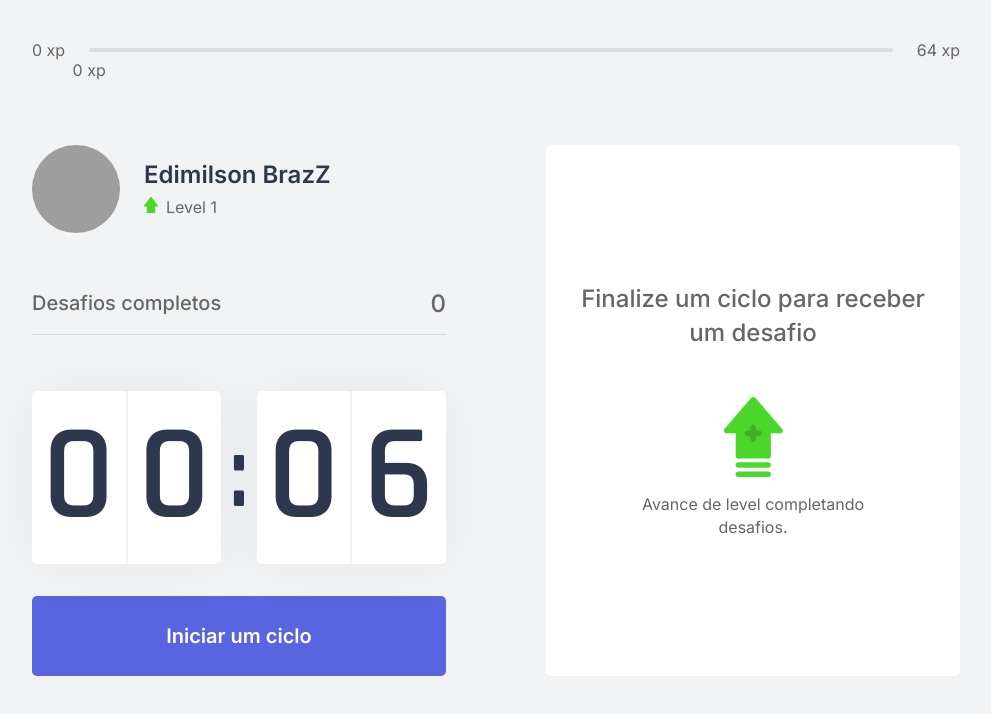
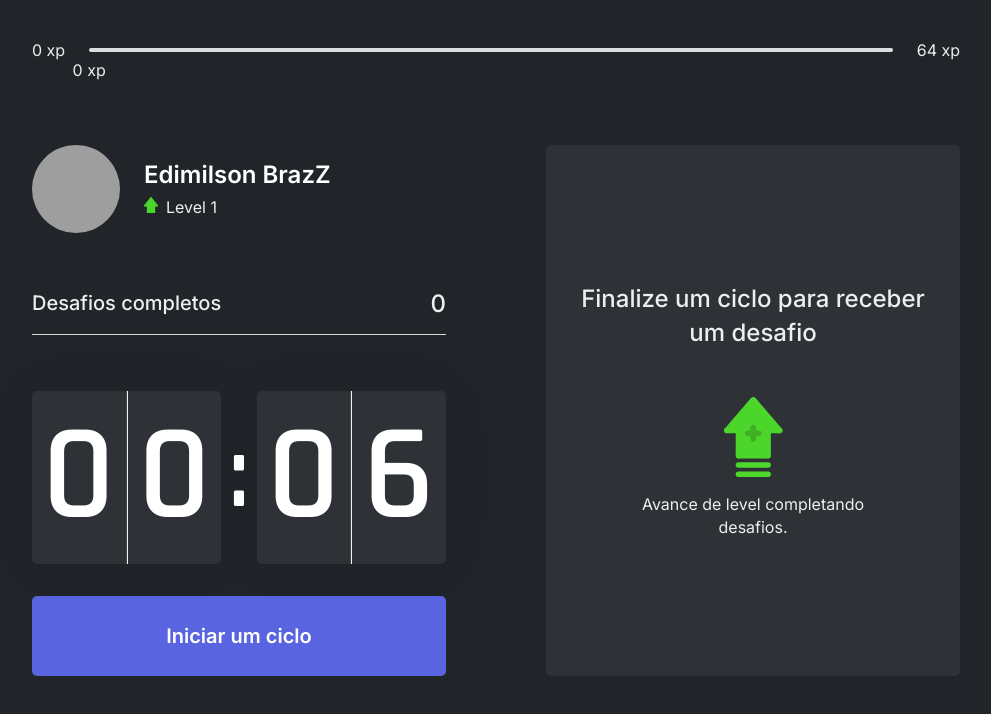
Before and after one commit to edimilsonbraz/moveit, a Next.js app: page / in a window 1280 px wide. Shown: the top 714 px of the page, without its empty margins (144-1135 px from the left). Built offline with nearby package versions, Linux system fonts and the light colour scheme; grey boxes are pictures that could not be loaded.

Commit message:
update Dark-Theme

```diff
--- a/src/styles/components/ChallengeBox.module.css
+++ b/src/styles/components/ChallengeBox.module.css
@@ -1,7 +1,7 @@
 .challengeBoxContainer {
   height: 100%;
 
-  background: var(--white);
+  background: var(--background-2);
   border-radius: 5px;
   box-shadow: 0 0 60px rgba(0, 0, 0, 0.5rem);
   padding: 1.5rem 2rem;
--- a/src/styles/components/Countdown.module.css
+++ b/src/styles/components/Countdown.module.css
@@ -12,7 +12,7 @@
 	align-items: center;
 	justify-content: space-evenly;
 
-	background: var(--white);
+	background: var(--background-2);
 	box-shadow: 0 0 60px rgba(0, 0, 0, 0.05);
 	border-radius: 5px;
 	font-size: 8.5rem;
@@ -24,7 +24,7 @@
 }
 
 .countdownContainer > div span:first-child {
-	border-right: 1px solid #f0f1f3;
+	border-right: 1px solid #ffffff1c;
 }
 
 .countdownContainer > div span:last-child {
@@ -63,7 +63,7 @@
 }
 
 .countdownButtonActive {
-	background: var(--white);
+	background: var(--background-2);
 	color: var(--title);
 }
 
@@ -73,7 +73,7 @@
 }
 
 .countdownButton:disabled {
-	background: var(--white);
+	background: var(--background-2);
 	color: var(--text);
 	cursor: not-allowed;
 }
--- a/src/styles/components/LevelUpModal.module.css
+++ b/src/styles/components/LevelUpModal.module.css
@@ -1,5 +1,5 @@
 .overlay {
-  background: rgba(242, 243, 245, 0.8);
+  background: #212529a2;
   position: fixed;
   top: 0;
   bottom: 0;
@@ -12,7 +12,7 @@
 }
 
 .container {
-  background: var(--white);
+  background: var(--background-2);
   width: 100%;
   max-width: 400px;
   padding: 2rem 3rem;
--- a/src/styles/global.css
+++ b/src/styles/global.css
@@ -5,11 +5,12 @@
 }
 :root {
 	--white:#fff;
-	--background: #f2f3f5;
+	--background: #212529;
+	--background-2: #2E3236;
 	--gray-line: #DCDDE0;
-	--text: #666666;
+	--text: #EEEEEE;
 	--text-highlight: #B3B9FF;
-	--title: #2E384D;
+	--title: #FFFFFF;
 	--red: #E83F5B;
 	--green: #4CD62B;
 	--blue: #5965E0;
```
Also changed, not shown: public/Dark-Theme-Moveit.png (added).
